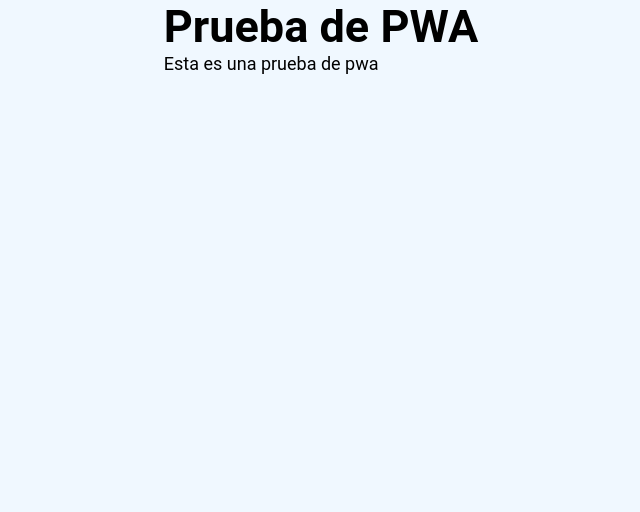
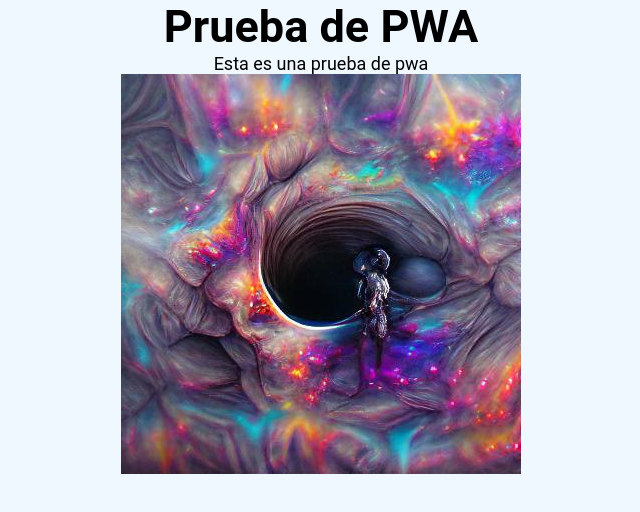
Before and after one commit to bonnce/PWA-test, a plain HTML site: page index.html in a window 1280 px wide. Shown: the whole page, without its empty margins (319-959 px from the left). Drawn offline with Linux system fonts and the light colour scheme.

Commit message:
image add

```diff
--- a/index.html
+++ b/index.html
@@ -12,6 +12,7 @@
     <div id="main">
         <h1>Prueba de PWA</h1>
         <p>Esta es una prueba de pwa</p>
+        <img src="darkhole.jpg" alt="dark hole">
     </div>
 </body>
 </html>
--- a/style.css
+++ b/style.css
@@ -14,6 +14,10 @@ body{
     align-items: center;
 }
 
+#main{
+    text-align: center;
+}
+
 p{
     font-size: 1rem;
 }
--- a/sw.js
+++ b/sw.js
@@ -3,7 +3,7 @@ if ('serviceWorker' in navigator) {
 }
 
 
-const urlsToCache = ["/PWA-test","style.css"];
+const urlsToCache = ["/PWA-test","style.css","darkhole.jpg"];
 self.addEventListener("install", (event) => {
     event.waitUntil(
         caches.open("pwa-assets")
```
Also changed, not shown: darkhole.jpg (added).
